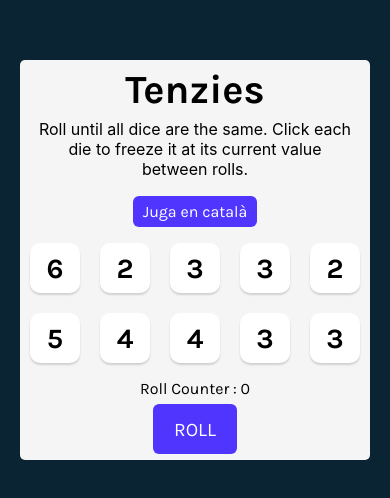
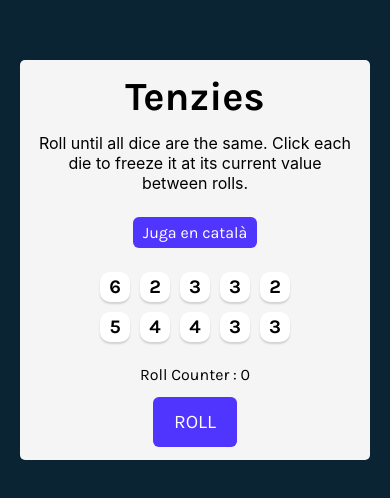
Before and after one commit to ArnauDavis/Tenzies, a React (Vite) app: page / in a window 390 px wide. Shown: the part 162-660 px from the top of the page. Built offline with nearby package versions, Linux system fonts and the light colour scheme.

Commit message:
working on mobile padding issue

```diff
--- a/src/index.css
+++ b/src/index.css
@@ -49,8 +49,9 @@ main {
 .diceContainer {
     display: grid;
     grid-template: auto auto / repeat(5, 1fr);
-    gap: 20px;
-    margin-bottom: 10px;;
+    gap: 10px;
+    margin-bottom: 10px;
+    padding: 0 10px;
 }
 
 button {
@@ -109,3 +110,12 @@ button {
     white-space: nowrap;
     border: 0;
 }
+
+
+@media (max-width: 400px) {
+    .diceContainer button {
+        height: 30px;
+        width: 30px;
+        font-size: 1.2rem;
+    }
+}
```
